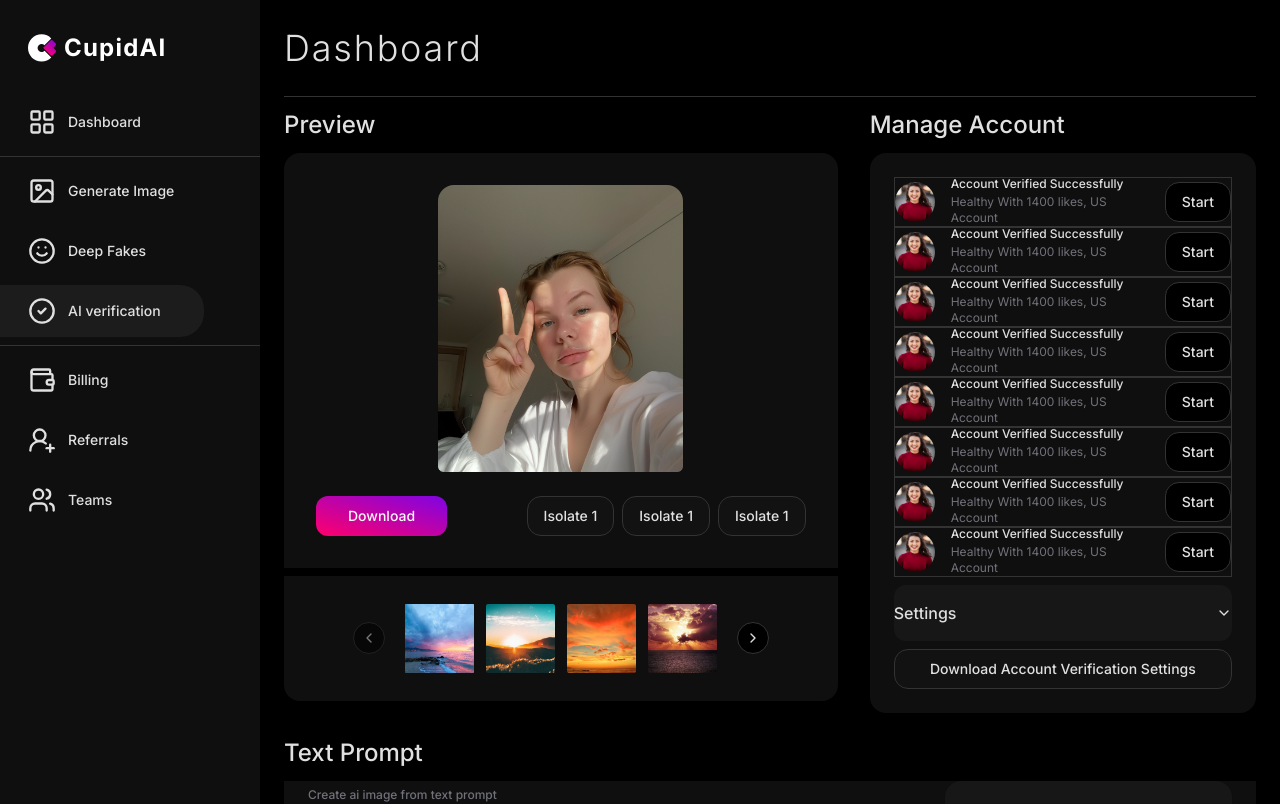
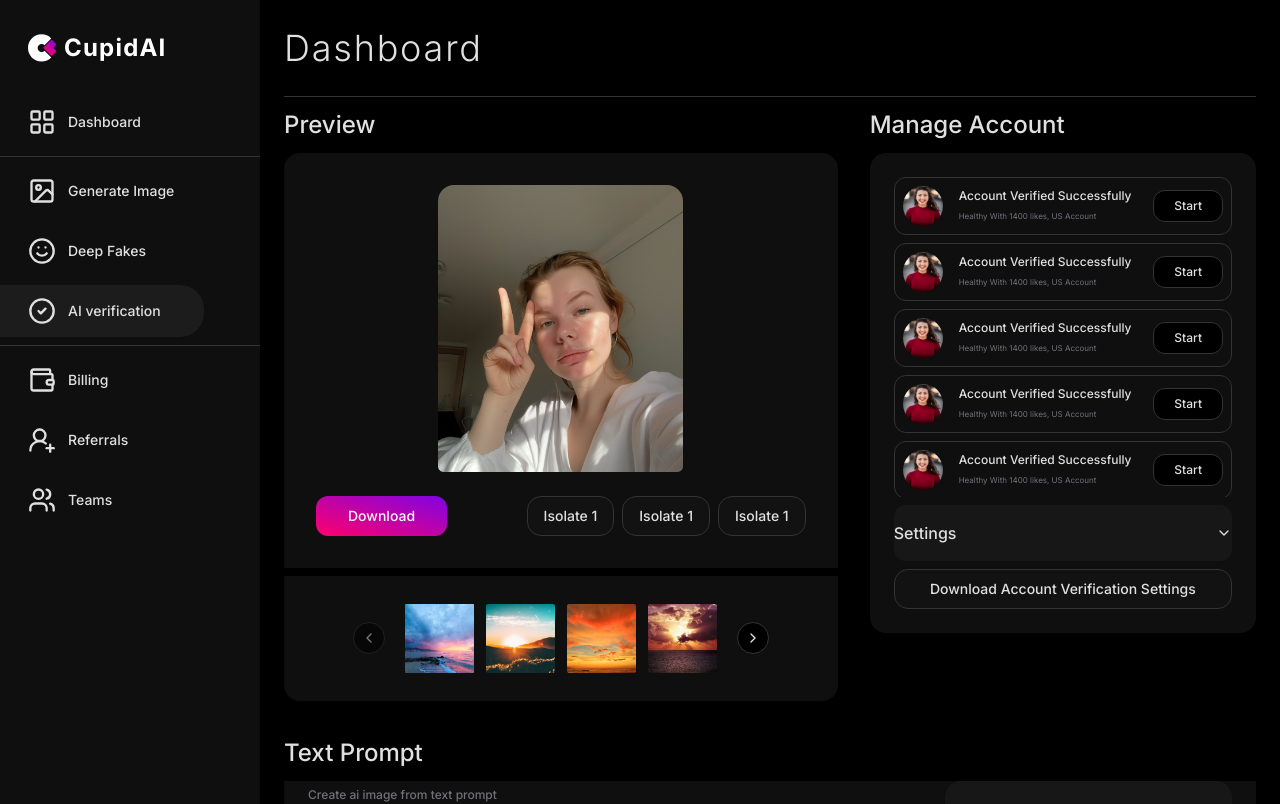
Before and after one commit to ra-kesh/Stupid-AI, a Next.js app: page /ai-verification in a window 1280 px wide. Shown: the top 804 px of the page. Built offline with nearby package versions, Linux system fonts and the light colour scheme.

Commit message:
feat:added manage account scroll

```diff
--- a/app/(dashboard)/ai-verification/ImageEditingForm.tsx
+++ b/app/(dashboard)/ai-verification/ImageEditingForm.tsx
@@ -3,11 +3,8 @@
 import React from "react"
 import { useForm } from "react-hook-form"
 
-import { Button } from "@/components/ui/button"
 import { Form, FormControl, FormField, FormItem, FormLabel, FormMessage } from "@/components/ui/form"
-import { Input } from "@/components/ui/input"
 import { Select, SelectContent, SelectItem, SelectTrigger, SelectValue } from "@/components/ui/select"
-import { Textarea } from "@/components/ui/textarea"
 
 const ImageEditingForm = () => {
   const form = useForm()
--- a/app/(dashboard)/ai-verification/page.tsx
+++ b/app/(dashboard)/ai-verification/page.tsx
@@ -9,7 +9,7 @@ import VerificationForm from "./VerificationForm"
 const AiVerification = () => {
   return (
     <div className="grid grid-cols-1 gap-x-4 lg:grid-cols-12 xl:gap-x-8 2xl:gap-x-10">
-      <div className="lg:col-span-8 xl:col-span-7">
+      <div className="col-span-7">
         <Card className="bg-inherit">
           <CardHeader className="px-0 text-lg font-medium lg:py-2 xl:py-3 xl:text-2xl 2xl:py-4 4xl:py-6 4xl:text-4xl">
             Preview
@@ -20,7 +20,7 @@ const AiVerification = () => {
         </Card>
       </div>
 
-      <Card className="bg-inherit lg:col-span-4 xl:col-span-5">
+      <Card className="col-span-5 bg-inherit">
         <CardHeader className="px-0 text-lg font-medium lg:py-2 xl:py-3 xl:text-2xl 2xl:py-4 4xl:py-6 4xl:text-4xl">
           Manage Account
         </CardHeader>
--- a/app/(dashboard)/ai-verification/verification-person.tsx
+++ b/app/(dashboard)/ai-verification/verification-person.tsx
@@ -3,7 +3,6 @@ import React from "react"
 import { Accordion, AccordionContent, AccordionItem, AccordionTrigger } from "@/components/ui/accordion"
 import { Avatar, AvatarFallback, AvatarImage } from "@/components/ui/avatar"
 import { Button } from "@/components/ui/button"
-import { Card, CardContent, CardHeader, CardTitle } from "@/components/ui/card"
 import { ScrollArea } from "@/components/ui/scroll-area"
 
 import SettingsForm from "./SettingsForm"
@@ -11,125 +10,203 @@ import SettingsForm from "./SettingsForm"
 const VerificationPersons = () => {
   return (
     <div className="space-y-2">
-      <ScrollArea className="2xl:h-[27rem] ">
+      <ScrollArea className="lg:h-60 xl:h-80 2xl:h-[27rem]">
         {" "}
-        <div className="grid 2xl:gap-3">
-          <div className="flex items-center gap-4 border border-separator 2xl:rounded-xl 2xl:p-3">
-            <Avatar className="hidden sm:flex 2xl:size-12">
+        <div className="grid xl:gap-2 2xl:gap-3">
+          <div className="flex items-center gap-4 rounded-sm border border-separator p-2 xl:rounded-sm xl:p-2 2xl:rounded-xl 2xl:p-3 4xl:p-5">
+            <Avatar className="hidden sm:flex xl:size-10 2xl:size-12 4xl:size-14">
               <AvatarImage src="/verification-girl-v1.png" alt="Avatar" />
               <AvatarFallback>OM</AvatarFallback>
             </Avatar>
             <div className="grid gap-1">
-              <p className="text-xs font-medium leading-none">Account Verified Successfully</p>
-              <p className="text-xs text-muted-foreground">Healthy With 1400 likes, US Account</p>
+              <p className="font-medium leading-none lg:text-[8px] xl:text-xs 4xl:text-sm">
+                Account Verified Successfully
+              </p>
+              <p className="text-xs text-muted-foreground lg:text-[8px] 4xl:text-sm">
+                Healthy With 1400 likes, US Account
+              </p>
             </div>
             <div className="ml-auto font-medium">
-              <Button variant={"outline"} className=" 2xl:px-10">
+              <Button
+                variant={"outline"}
+                className="lg:h-8 lg:rounded-sm lg:px-3 lg:text-[8px] xl:px-5 xl:text-xs 2xl:px-8 2xl:py-5 4xl:py-6 4xl:text-sm"
+              >
                 Start
               </Button>
             </div>
           </div>
-          <div className="flex items-center gap-4 border border-separator 2xl:rounded-xl 2xl:p-3">
-            <Avatar className="hidden sm:flex 2xl:size-12">
+          <div className="flex items-center gap-4 rounded-sm border border-separator p-2 xl:rounded-sm xl:p-2 2xl:rounded-xl 2xl:p-3 4xl:p-5">
+            <Avatar className="hidden sm:flex xl:size-10 2xl:size-12 4xl:size-14">
               <AvatarImage src="/verification-girl-v1.png" alt="Avatar" />
               <AvatarFallback>OM</AvatarFallback>
             </Avatar>
             <div className="grid gap-1">
-              <p className="text-xs font-medium leading-none">Account Verified Successfully</p>
-              <p className="text-xs text-muted-foreground">Healthy With 1400 likes, US Account</p>
+              <p className="font-medium leading-none lg:text-[8px] xl:text-xs 4xl:text-sm">
+                Account Verified Successfully
+              </p>
+              <p className="text-xs text-muted-foreground lg:text-[8px] 4xl:text-sm">
+                Healthy With 1400 likes, US Account
+              </p>
             </div>
             <div className="ml-auto font-medium">
-              <Button variant={"outline"} className=" 2xl:px-10">
+              <Button
+                variant={"outline"}
+                className="lg:h-8 lg:rounded-sm lg:px-3 lg:text-[8px] xl:px-5 xl:text-xs 2xl:px-8 2xl:py-5 4xl:py-6 4xl:text-sm"
+              >
                 Start
               </Button>
             </div>
           </div>
-          <div className="flex items-center gap-4 border border-separator 2xl:rounded-xl 2xl:p-3">
-            <Avatar className="hidden sm:flex 2xl:size-12">
+          <div className="flex items-center gap-4 rounded-sm border border-separator p-2 xl:rounded-sm xl:p-2 2xl:rounded-xl 2xl:p-3 4xl:p-5">
+            <Avatar className="hidden sm:flex xl:size-10 2xl:size-12 4xl:size-14">
               <AvatarImage src="/verification-girl-v1.png" alt="Avatar" />
               <AvatarFallback>OM</AvatarFallback>
             </Avatar>
             <div className="grid gap-1">
-              <p className="text-xs font-medium leading-none">Account Verified Successfully</p>
-              <p className="text-xs text-muted-foreground">Healthy With 1400 likes, US Account</p>
+              <p className="font-medium leading-none lg:text-[8px] xl:text-xs 4xl:text-sm">
+                Account Verified Successfully
+              </p>
+              <p className="text-xs text-muted-foreground lg:text-[8px] 4xl:text-sm">
+                Healthy With 1400 likes, US Account
+              </p>
             </div>
             <div className="ml-auto font-medium">
-              <Button variant={"outline"} className=" 2xl:px-10">
+              <Button
+                variant={"outline"}
+                className="lg:h-8 lg:rounded-sm lg:px-3 lg:text-[8px] xl:px-5 xl:text-xs 2xl:px-8 2xl:py-5 4xl:py-6 4xl:text-sm"
+              >
                 Start
               </Button>
             </div>
           </div>
-          <div className="flex items-center gap-4 border border-separator 2xl:rounded-xl 2xl:p-3">
-            <Avatar className="hidden sm:flex 2xl:size-12">
+          <div className="flex items-center gap-4 rounded-sm border border-separator p-2 xl:rounded-sm xl:p-2 2xl:rounded-xl 2xl:p-3 4xl:p-5">
+            <Avatar className="hidden sm:flex xl:size-10 2xl:size-12 4xl:size-14">
               <AvatarImage src="/verification-girl-v1.png" alt="Avatar" />
               <AvatarFallback>OM</AvatarFallback>
             </Avatar>
             <div className="grid gap-1">
-              <p className="text-xs font-medium leading-none">Account Verified Successfully</p>
-              <p className="text-xs text-muted-foreground">Healthy With 1400 likes, US Account</p>
+              <p className="font-medium leading-none lg:text-[8px] xl:text-xs 4xl:text-sm">
+                Account Verified Successfully
+              </p>
+              <p className="text-xs text-muted-foreground lg:text-[8px] 4xl:text-sm">
+                Healthy With 1400 likes, US Account
+              </p>
             </div>
             <div className="ml-auto font-medium">
-              <Button variant={"outline"} className=" 2xl:px-10">
+              <Button
+                variant={"outline"}
+                className="lg:h-8 lg:rounded-sm lg:px-3 lg:text-[8px] xl:px-5 xl:text-xs 2xl:px-8 2xl:py-5 4xl:py-6 4xl:text-sm"
+              >
                 Start
               </Button>
             </div>
           </div>
-          <div className="flex items-center gap-4 border border-separator 2xl:rounded-xl 2xl:p-3">
-            <Avatar className="hidden sm:flex 2xl:size-12">
+          <div className="flex items-center gap-4 rounded-sm border border-separator p-2 xl:rounded-sm xl:p-2 2xl:rounded-xl 2xl:p-3 4xl:p-5">
+            <Avatar className="hidden sm:flex xl:size-10 2xl:size-12 4xl:size-14">
               <AvatarImage src="/verification-girl-v1.png" alt="Avatar" />
               <AvatarFallback>OM</AvatarFallback>
             </Avatar>
             <div className="grid gap-1">
-              <p className="text-xs font-medium leading-none">Account Verified Successfully</p>
-              <p className="text-xs text-muted-foreground">Healthy With 1400 likes, US Account</p>
+              <p className="font-medium leading-none lg:text-[8px] xl:text-xs 4xl:text-sm">
+                Account Verified Successfully
+              </p>
+              <p className="text-xs text-muted-foreground lg:text-[8px] 4xl:text-sm">
+                Healthy With 1400 likes, US Account
+              </p>
             </div>
             <div className="ml-auto font-medium">
-              <Button variant={"outline"} className=" 2xl:px-10">
+              <Button
+                variant={"outline"}
+                className="lg:h-8 lg:rounded-sm lg:px-3 lg:text-[8px] xl:px-5 xl:text-xs 2xl:px-8 2xl:py-5 4xl:py-6 4xl:text-sm"
+              >
                 Start
               </Button>
             </div>
           </div>
-          <div className="flex items-center gap-4 border border-separator 2xl:rounded-xl 2xl:p-3">
-            <Avatar className="hidden sm:flex 2xl:size-12">
+          <div className="flex items-center gap-4 rounded-sm border border-separator p-2 xl:rounded-sm xl:p-2 2xl:rounded-xl 2xl:p-3 4xl:p-5">
+            <Avatar className="hidden sm:flex xl:size-10 2xl:size-12 4xl:size-14">
               <AvatarImage src="/verification-girl-v1.png" alt="Avatar" />
               <AvatarFallback>OM</AvatarFallback>
             </Avatar>
             <div className="grid gap-1">
-              <p className="text-xs font-medium leading-none">Account Verified Successfully</p>
-              <p className="text-xs text-muted-foreground">Healthy With 1400 likes, US Account</p>
+              <p className="font-medium leading-none lg:text-[8px] xl:text-xs 4xl:text-sm">
+                Account Verified Successfully
+              </p>
+              <p className="text-xs text-muted-foreground lg:text-[8px] 4xl:text-sm">
+                Healthy With 1400 likes, US Account
+              </p>
             </div>
             <div className="ml-auto font-medium">
-              <Button variant={"outline"} className=" 2xl:px-10">
+              <Button
+                variant={"outline"}
+                className="lg:h-8 lg:rounded-sm lg:px-3 lg:text-[8px] xl:px-5 xl:text-xs 2xl:px-8 2xl:py-5 4xl:py-6 4xl:text-sm"
+              >
                 Start
               </Button>
             </div>
           </div>
-          <div className="flex items-center gap-4 border border-separator 2xl:rounded-xl 2xl:p-3">
-            <Avatar className="hidden sm:flex 2xl:size-12">
+          <div className="flex items-center gap-4 rounded-sm border border-separator p-2 xl:rounded-sm xl:p-2 2xl:rounded-xl 2xl:p-3 4xl:p-5">
+            <Avatar className="hidden sm:flex xl:size-10 2xl:size-12 4xl:size-14">
               <AvatarImage src="/verification-girl-v1.png" alt="Avatar" />
               <AvatarFallback>OM</AvatarFallback>
             </Avatar>
             <div className="grid gap-1">
-              <p className="text-xs font-medium leading-none">Account Verified Successfully</p>
-              <p className="text-xs text-muted-foreground">Healthy With 1400 likes, US Account</p>
+              <p className="font-medium leading-none lg:text-[8px] xl:text-xs 4xl:text-sm">
+                Account Verified Successfully
+              </p>
+              <p className="text-xs text-muted-foreground lg:text-[8px] 4xl:text-sm">
+                Healthy With 1400 likes, US Account
+              </p>
             </div>
             <div className="ml-auto font-medium">
-              <Button variant={"outline"} className=" 2xl:px-10">
+              <Button
+                variant={"outline"}
+                className="lg:h-8 lg:rounded-sm lg:px-3 lg:text-[8px] xl:px-5 xl:text-xs 2xl:px-8 2xl:py-5 4xl:py-6 4xl:text-sm"
+              >
                 Start
               </Button>
             </div>
           </div>
-          <div className="flex items-center gap-4 border border-separator 2xl:rounded-xl 2xl:p-3">
-            <Avatar className="hidden sm:flex 2xl:size-12">
+          <div className="flex items-center gap-4 rounded-sm border border-separator p-2 xl:rounded-sm xl:p-2 2xl:rounded-xl 2xl:p-3 4xl:p-5">
+            <Avatar className="hidden sm:flex xl:size-10 2xl:size-12 4xl:size-14">
               <AvatarImage src="/verification-girl-v1.png" alt="Avatar" />
               <AvatarFallback>OM</AvatarFallback>
             </Avatar>
             <div className="grid gap-1">
-              <p className="text-xs font-medium leading-none">Account Verified Successfully</p>
-              <p className="text-xs text-muted-foreground">Healthy With 1400 likes, US Account</p>
+              <p className="font-medium leading-none lg:text-[8px] xl:text-xs 4xl:text-sm">
+                Account Verified Successfully
+              </p>
+              <p className="text-xs text-muted-foreground lg:text-[8px] 4xl:text-sm">
+                Healthy With 1400 likes, US Account
+              </p>
             </div>
             <div className="ml-auto font-medium">
-              <Button variant={"outline"} className=" 2xl:px-10">
+              <Button
+                variant={"outline"}
+                className="lg:h-8 lg:rounded-sm lg:px-3 lg:text-[8px] xl:px-5 xl:text-xs 2xl:px-8 2xl:py-5 4xl:py-6 4xl:text-sm"
+              >
+                Start
+              </Button>
+            </div>
+          </div>
+          <div className="flex items-center gap-4 rounded-sm border border-separator p-2 xl:rounded-sm xl:p-2 2xl:rounded-xl 2xl:p-3 4xl:p-5">
+            <Avatar className="hidden sm:flex xl:size-10 2xl:size-12 4xl:size-14">
+              <AvatarImage src="/verification-girl-v1.png" alt="Avatar" />
+              <AvatarFallback>OM</AvatarFallback>
+            </Avatar>
+            <div className="grid gap-1">
+              <p className="font-medium leading-none lg:text-[8px] xl:text-xs 4xl:text-sm">
+                Account Verified Successfully
+              </p>
+              <p className="text-xs text-muted-foreground lg:text-[8px] 4xl:text-sm">
+                Healthy With 1400 likes, US Account
+              </p>
+            </div>
+            <div className="ml-auto font-medium">
+              <Button
+                variant={"outline"}
+                className="lg:h-8 lg:rounded-sm lg:px-3 lg:text-[8px] xl:px-5 xl:text-xs 2xl:px-8 2xl:py-5 4xl:py-6 4xl:text-sm"
+              >
                 Start
               </Button>
             </div>
```
